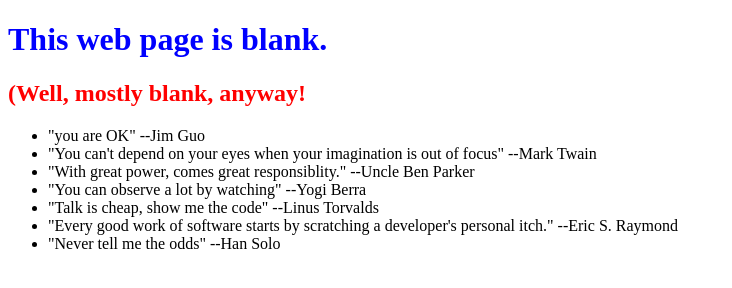
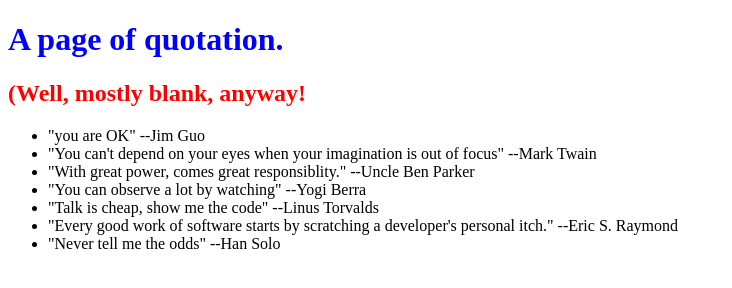
Before and after one commit to guozhenkui/0main_opensap_repo, a plain HTML site: page index.html in a window 1280 px wide. Shown: the whole page, without its empty margins (0-732 px from the left). Drawn offline with Linux system fonts and the light colour scheme.

Commit message:
change first header to same as title

```diff
--- a/index.html
+++ b/index.html
@@ -6,7 +6,7 @@
 		<link href="style.css" rel="stylesheet" type="text/css">
 	</head>
 	<body>
-		<h1>This web page is blank.</h1>
+		<h1>A page of quotation.</h1>
 		<h2>(Well, mostly blank, anyway!</h2>
 		<ul>
 			<li>"you are OK" --Jim Guo</li>
```
